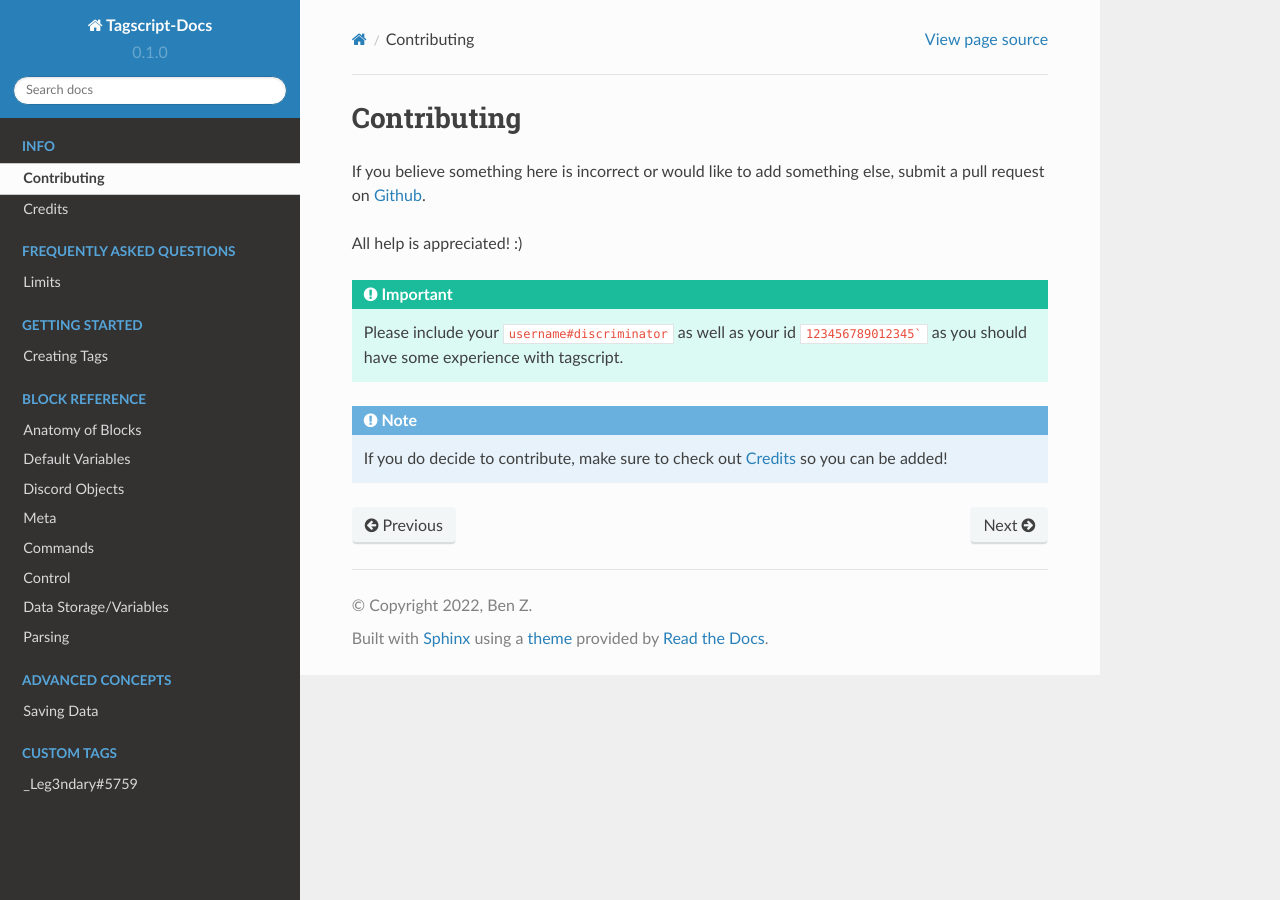
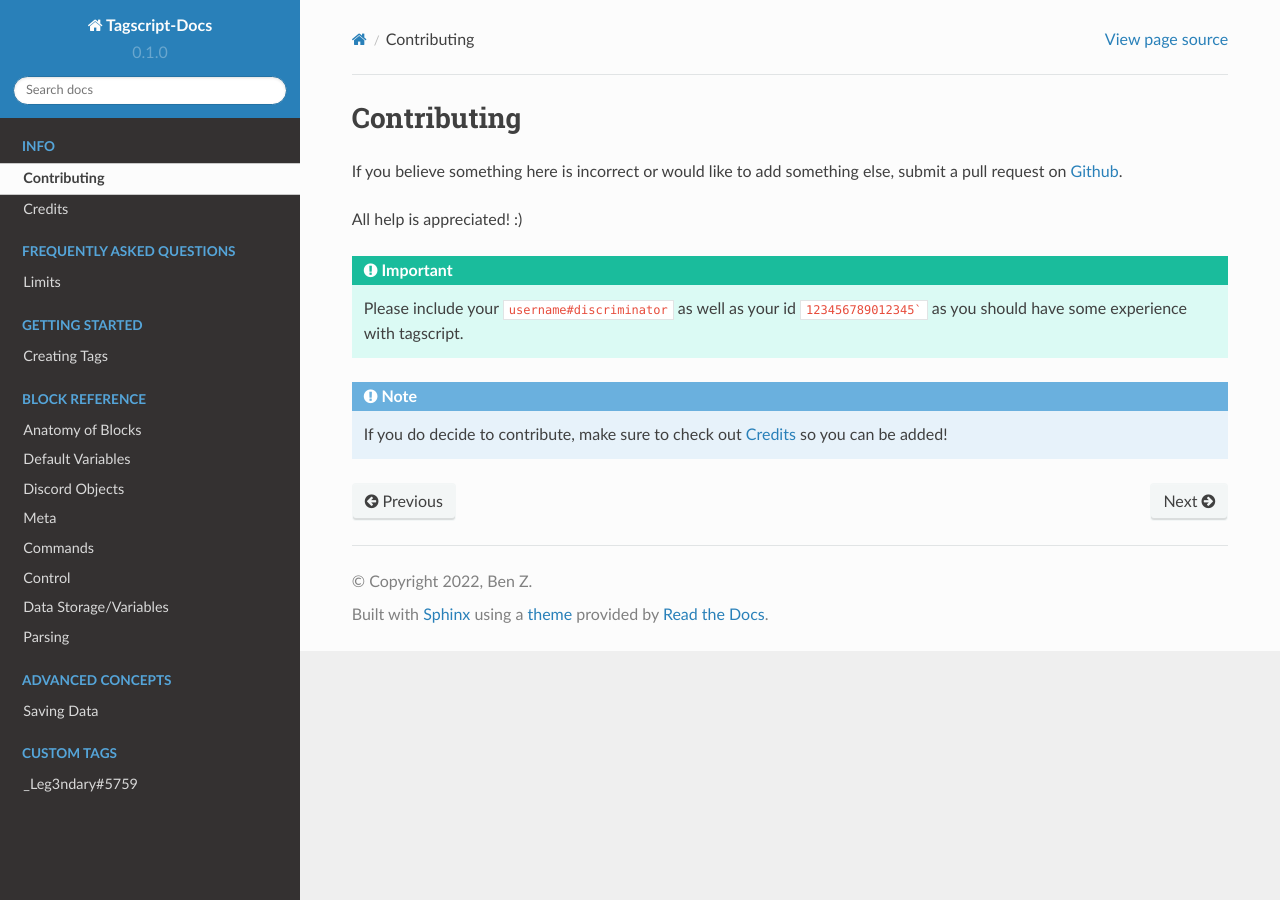
Before and after one commit to Leg3ndary/tagscript-docs, a Sphinx documentation site: the page built from docs/source/contributing.rst, in a window 1280 px wide. Built offline with Sphinx 7.4.7 and the Read the Docs theme 2.0.0, drawn with Linux system fonts in a browser that asks for light colours.

Commit message:
Update style.css

```diff
--- a/docs/source/style.css
+++ b/docs/source/style.css
@@ -104,5 +104,5 @@
 }
 
 .wy-nav-content {
-    max-width: 1200 !important;
+    max-width: 1200px !important;
 }
```
